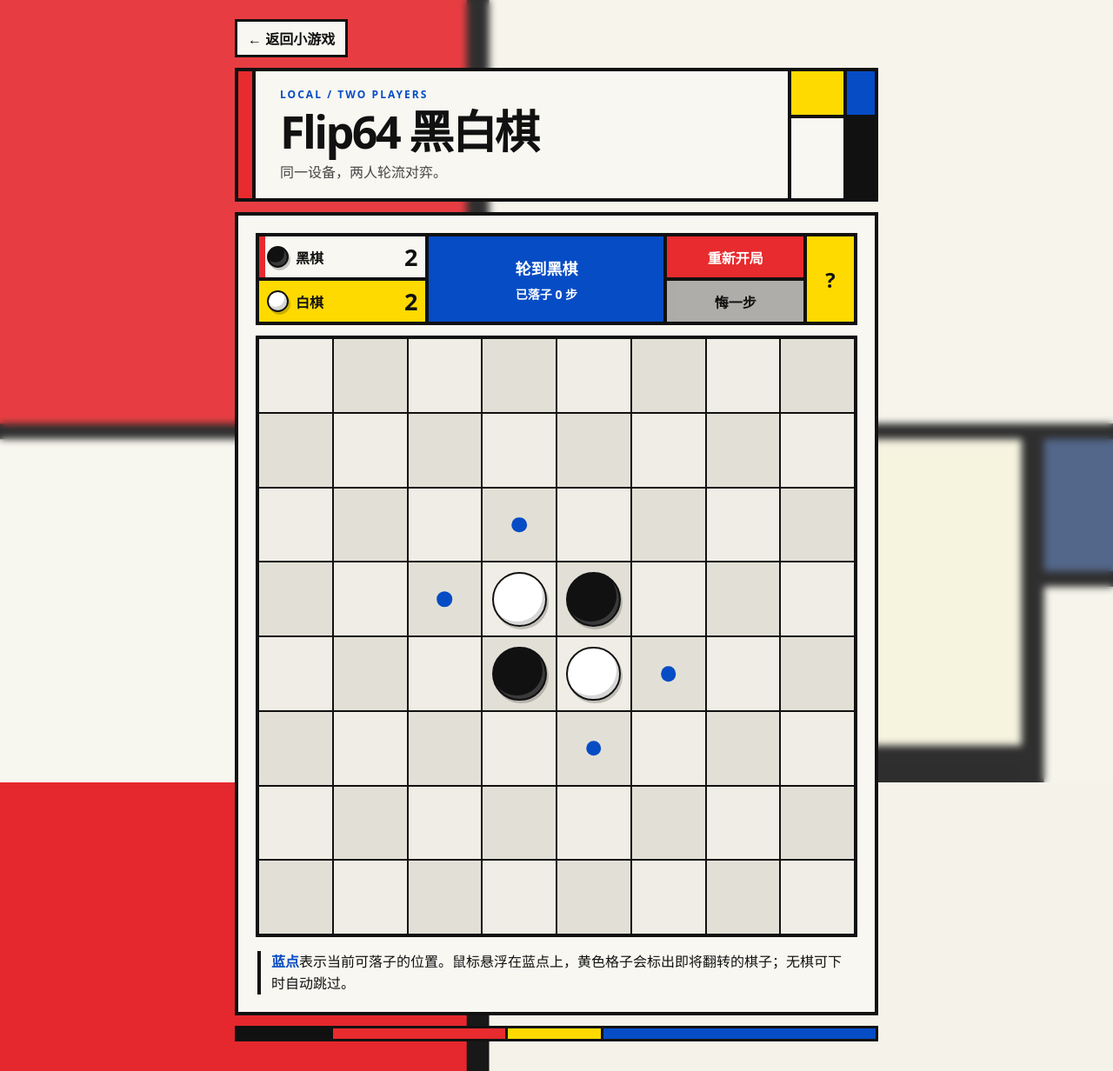
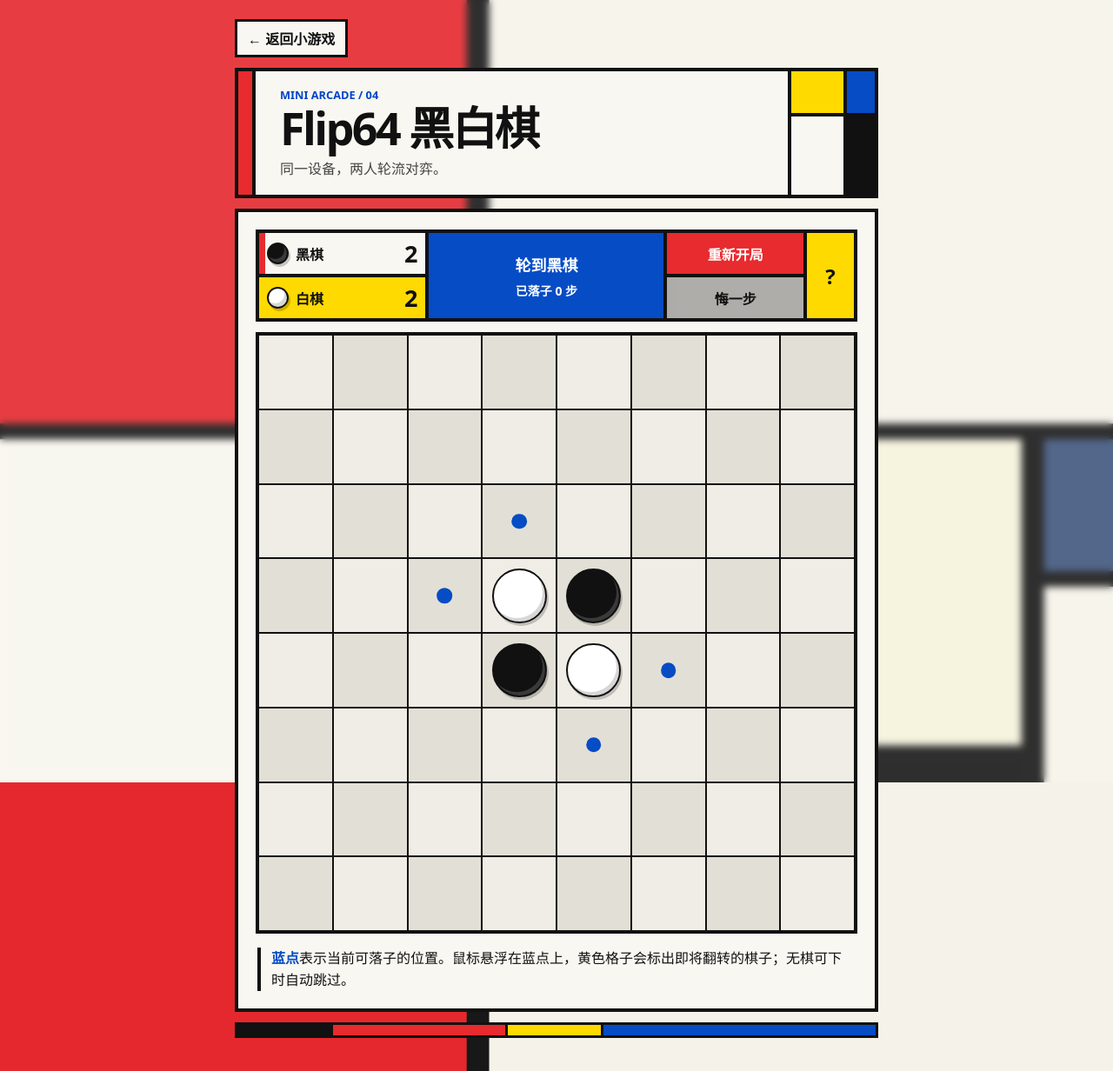
Before and after one commit to roaringdandelion/roaringdandelion.github.io, a Jekyll site: the page apps/flip64/index.html, which Jekyll copies as it is, in a window 1280 px wide. Shown: the whole page at 87% size. Built offline with Jekyll 4.4.1, drawn with Linux system fonts in a browser that asks for light colours.

Commit message:
Add Mini Arcade labels to 3D Puzzle and Flip64

```diff
--- a/apps/flip64/index.html
+++ b/apps/flip64/index.html
@@ -33,12 +33,13 @@
 .note,.dialog .body{font-size:16px}
 dialog header{font-size:24px}
 dialog .body button{font-size:16px}
-</style>
+    .hero-copy .eyebrow{display:block;margin:0;color:#0045c8;font-size:.8em;font-weight:850;letter-spacing:normal}
+  </style>
 </head>
 <body>
   <main class="shell">
     <a class="back" href="/play/">← 返回小游戏</a>
-    <header class="hero"><div class="hero-copy"><p class="eyebrow">LOCAL / TWO PLAYERS</p><h1>Flip64 黑白棋</h1><p>同一设备，两人轮流对弈。</p></div><div class="hero-art" aria-hidden="true"><i></i><i></i><i></i><i></i></div></header>
+    <header class="hero"><div class="hero-copy"><small class="eyebrow">MINI ARCADE / 04</small><h1>Flip64 黑白棋</h1><p>同一设备，两人轮流对弈。</p></div><div class="hero-art" aria-hidden="true"><i></i><i></i><i></i><i></i></div></header>
     <section class="game" aria-label="黑白棋游戏">
       <div class="dashboard">
         <div class="scores" aria-label="棋子数目"><div class="score black active" id="black-score"><span class="disc" aria-hidden="true"></span><span class="score-label">黑棋</span><strong id="black-count" aria-label="黑棋数目">2</strong></div><div class="score white" id="white-score"><span class="disc white-disc" aria-hidden="true"></span><span class="score-label">白棋</span><strong id="white-count" aria-label="白棋数目">2</strong></div></div>
--- a/apps/number-puzzle-3d/index.html
+++ b/apps/number-puzzle-3d/index.html
@@ -70,12 +70,13 @@ body{font-family:system-ui,sans-serif;font-size:16px;line-height:1.5}
 button,.scene-title,.stats,.scene-label,.layer-switch,.hint{font-family:system-ui,sans-serif;font-size:16px}
 .dialog h2,dialog h2{font-size:24px}
 dialog p,dialog button{font-size:16px}
-</style>
+    .heading small { display: block; font-size: .8em; font-weight: 850; color: #0045c8; }
+  </style>
 </head>
 <body>
   <main>
     <a class="site-back" href="/play/">← 返回小游戏</a>
-    <header><div class="heading"><h1>3D Number Puzzle</h1><p id="intro">在两层立方网格中滑动数字，按顺序排好 1–7。</p></div></header>
+    <header><div class="heading"><small>MINI ARCADE / 03</small><h1>3D Number Puzzle</h1><p id="intro">在两层立方网格中滑动数字，按顺序排好 1–7。</p></div></header>
     <div class="layout">
       <section class="panel scene-panel" aria-label="立体预览">
         <div class="scene-title"><span>立体棋盘</span><div class="board-switch" aria-label="选择棋盘"><button data-board="2" class="active" aria-pressed="true">2 × 2 × 2</button><button data-board="3" aria-pressed="false">3 × 3 × 3</button></div></div>
```
